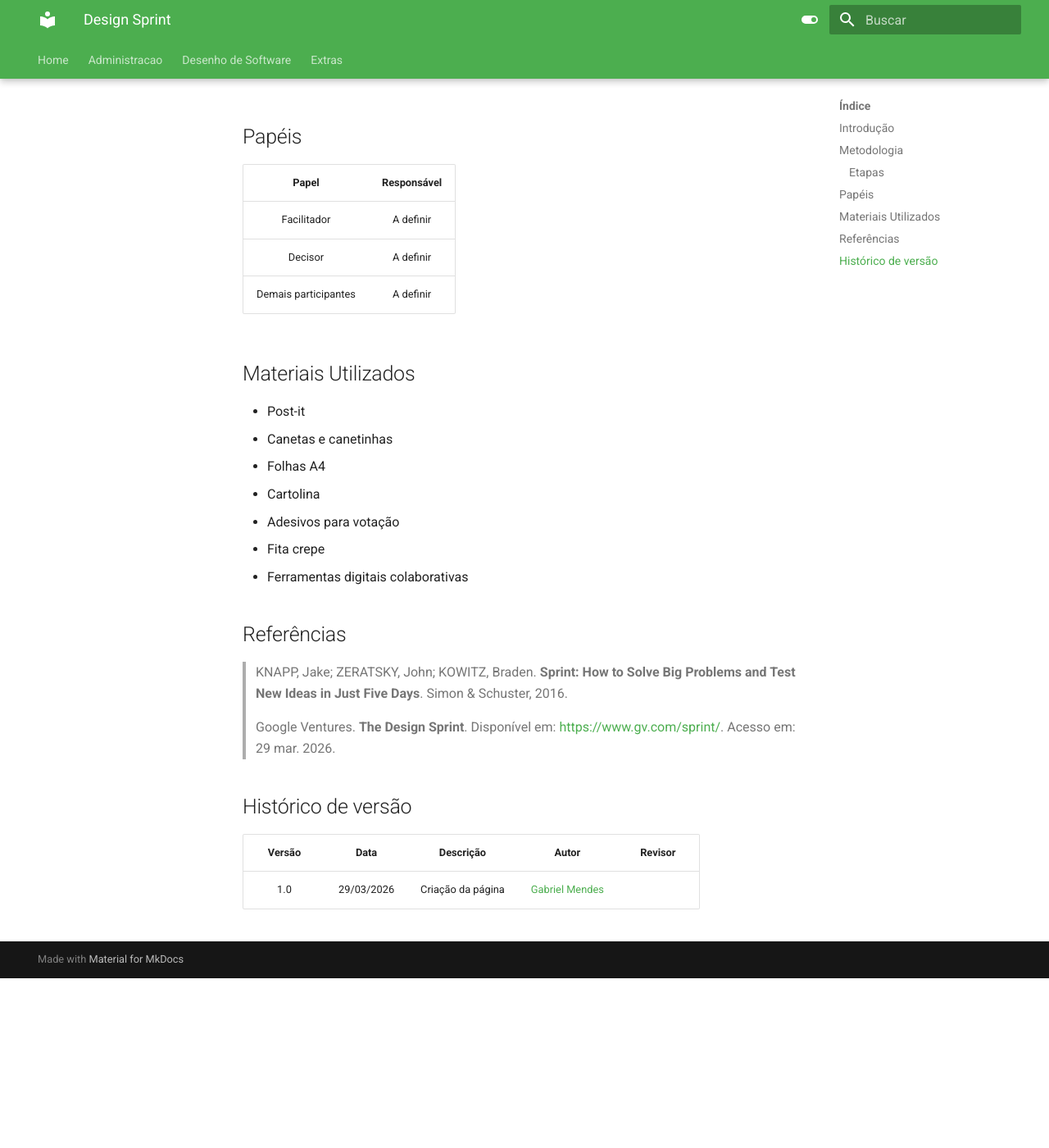
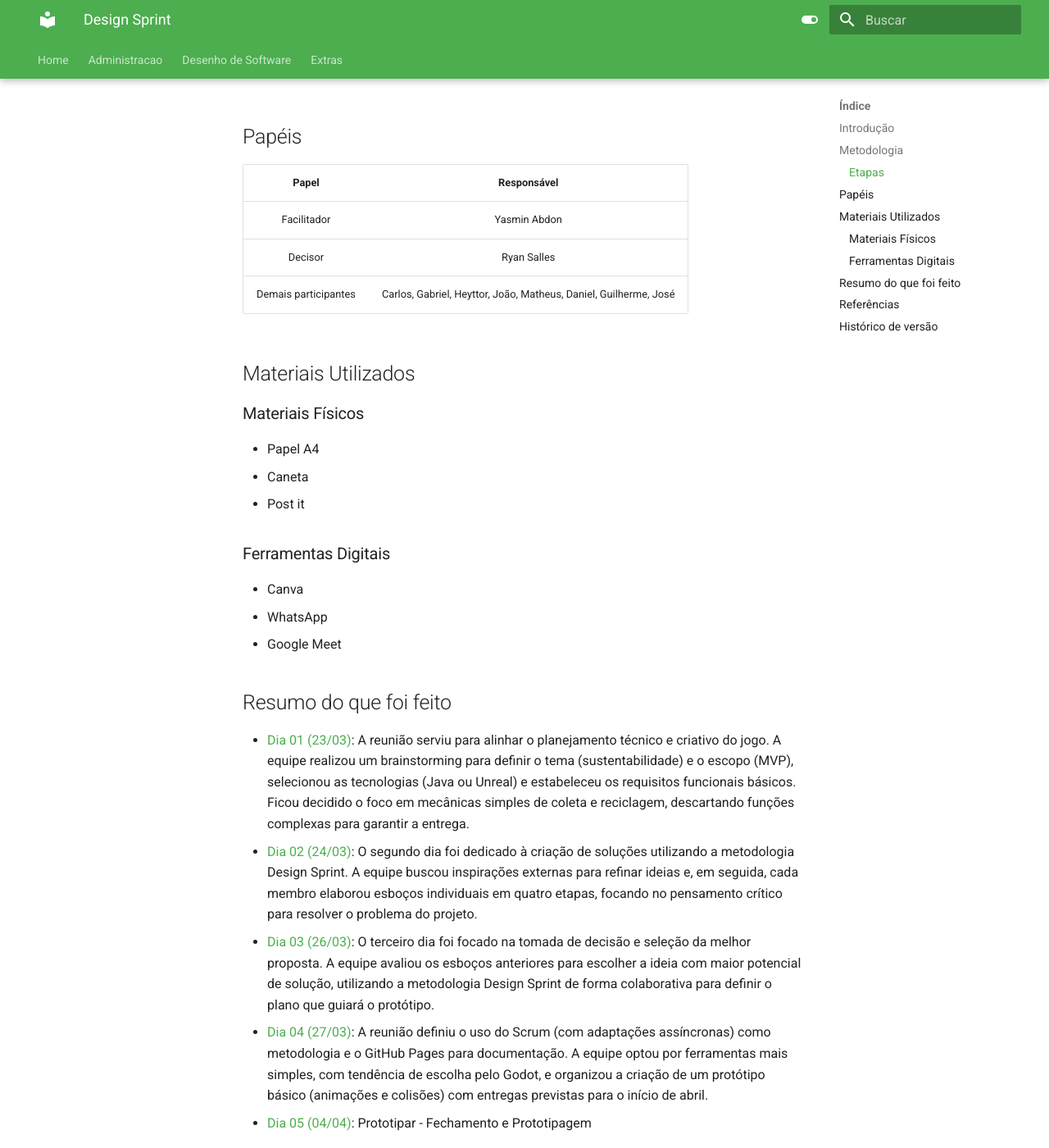
Before and after one commit to UnBArqDsw2026-1-Turma01/2026.1-T01_G1_FCTE_EcoGame_JogoSustentabilidade, an MkDocs documentation site: the page built from docs/desenho-de-software/base/design-sprint/01-visao-geral.md, in a window 1280 px wide and 1400 px high, scrolled down 906 px. Shown: the whole window at 82% size. Built offline with MkDocs 1.6.1 and Material for MkDocs 9.7.7, drawn with Linux system fonts in a browser that asks for light colours; before the commit the page ends 2099 px from its top, so only the background shows below that; some of the changed text lies outside the part shown.

Commit message:
correções e  modelo de páginas

```diff
--- a/docs/desenho-de-software/base/design-sprint/01-visao-geral.md
+++ b/docs/desenho-de-software/base/design-sprint/01-visao-geral.md
@@ -3,7 +3,7 @@
 ## Introdução
 
 <p align="justify">
-De acordo com a definição da Google Ventures, "Design Sprint é um processo composto por cinco dias para responder questões críticas através de design, prototipação e teste de ideias com clientes." Concebido pela GV, incorpora sucessos da estratégia de negócios, inovação, ciência do comportamento e design thinking em um processo testado que qualquer equipe pode utilizar.
+De acordo com a definição da Google Ventures, "Design Sprint" é um processo composto por cinco dias para responder questões críticas através de design, prototipação e teste de ideias com clientes." Concebido pela GV, incorpora sucessos da estratégia de negócios, inovação, ciência do comportamento e design thinking em um processo testado que qualquer equipe pode utilizar.
 </p>
 
 <p align="justify">
@@ -20,28 +20,37 @@ O Design Sprint foi conduzido em quatro etapas principais, cada uma com objetivo
 
 | Etapa | Descrição | Data de Realização |
 | :---: | :-------: | :----------------: |
-| Entender | Compreender o problema, definir objetivos e mapear desafios | A definir |
-| Esboçar | Gerar soluções individuais e coletivas | A definir |
-| Decidir | Selecionar as melhores ideias e definir o plano | A definir |
-| Prototipar | Construir um protótipo realista da solução escolhida | A definir |
+| Entender | Compreender o problema, definir objetivos e mapear desafios | 23/03 |
+| Esboçar | Gerar soluções individuais e coletivas | 26/03 |
+| Decidir | Selecionar as melhores ideias e definir o plano | 27/03 |
+| Prototipar | Construir um protótipo realista da solução escolhida | 04/04 |
 
 ## Papéis
 
 | Papel | Responsável |
 | :---: | :---------: |
-| Facilitador | A definir |
-| Decisor | A definir |
-| Demais participantes | A definir |
+| Facilitador | Yasmin Abdon |
+| Decisor | Ryan Salles |
+| Demais participantes | Carlos, Gabriel, Heyttor, João, Matheus, Daniel, Guilherme, José |
 
 ## Materiais Utilizados
 
-- Post-it
-- Canetas e canetinhas
-- Folhas A4
-- Cartolina
-- Adesivos para votação
-- Fita crepe
-- Ferramentas digitais colaborativas
+### Materiais Físicos
+- Papel A4
+- Caneta
+- Post it
+
+### Ferramentas Digitais
+- Canva
+- WhatsApp
+- Google Meet
+
+## Resumo do que foi feito
+- [Dia 01 (23/03)](./DIA-01.md): A reunião serviu para alinhar o planejamento técnico e criativo do jogo. A equipe realizou um brainstorming para definir o tema (sustentabilidade) e o escopo (MVP), selecionou as tecnologias (Java ou Unreal) e estabeleceu os requisitos funcionais básicos. Ficou decidido o foco em mecânicas simples de coleta e reciclagem, descartando funções complexas para garantir a entrega.
+- [Dia 02 (24/03)](./DIA-02.md): O segundo dia foi dedicado à criação de soluções utilizando a metodologia Design Sprint. A equipe buscou inspirações externas para refinar ideias e, em seguida, cada membro elaborou esboços individuais em quatro etapas, focando no pensamento crítico para resolver o problema do projeto.
+- [Dia 03 (26/03)](./DIA-03.md): O terceiro dia foi focado na tomada de decisão e seleção da melhor proposta. A equipe avaliou os esboços anteriores para escolher a ideia com maior potencial de solução, utilizando a metodologia Design Sprint de forma colaborativa para definir o plano que guiará o protótipo.
+- [Dia 04 (27/03)](./DIA-04.md): A reunião definiu o uso do Scrum (com adaptações assíncronas) como metodologia e o GitHub Pages para documentação. A equipe optou por ferramentas mais simples, com tendência de escolha pelo Godot, e organizou a criação de um protótipo básico (animações e colisões) com entregas previstas para o início de abril.
+- [Dia 05 (04/04)](./DIA-05.md): Prototipar - Fechamento e Prototipagem
 
 ## Referências
 
@@ -54,3 +63,4 @@ O Design Sprint foi conduzido em quatro etapas principais, cada uma com objetivo
 | Versão |    Data    |          Descrição           |                      Autor                       | Revisor |
 | :----: | :--------: | :--------------------------: | :----------------------------------------------: | :-----: |
 |  1.0   | 29/03/2026 | Criação da página            | [Gabriel Mendes](https://github.com/gbevi)       |         |
+|  2.0   | 04/04/2026 | Correções e nova seção       | [Carlos](https://github.com/Depaiiva) e [João](https://github.com/Jadequilin) |     |
```
Also changed, not shown: docs/desenho-de-software/base/design-sprint/DIA-01.md (+25 -0 lines), docs/desenho-de-software/base/design-sprint/DIA-03.md (+6 -4 lines), docs/desenho-de-software/base/design-sprint/DIA-04.md (+30 -0 lines).
